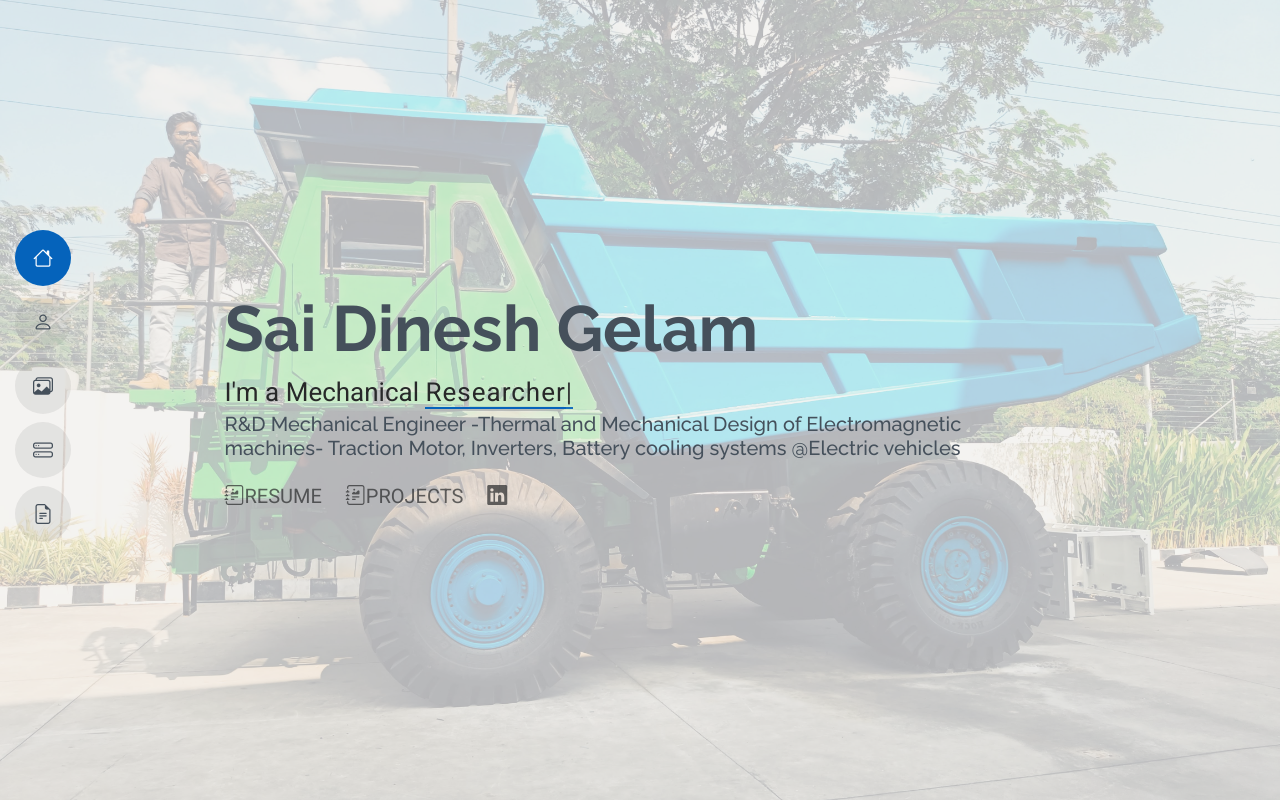
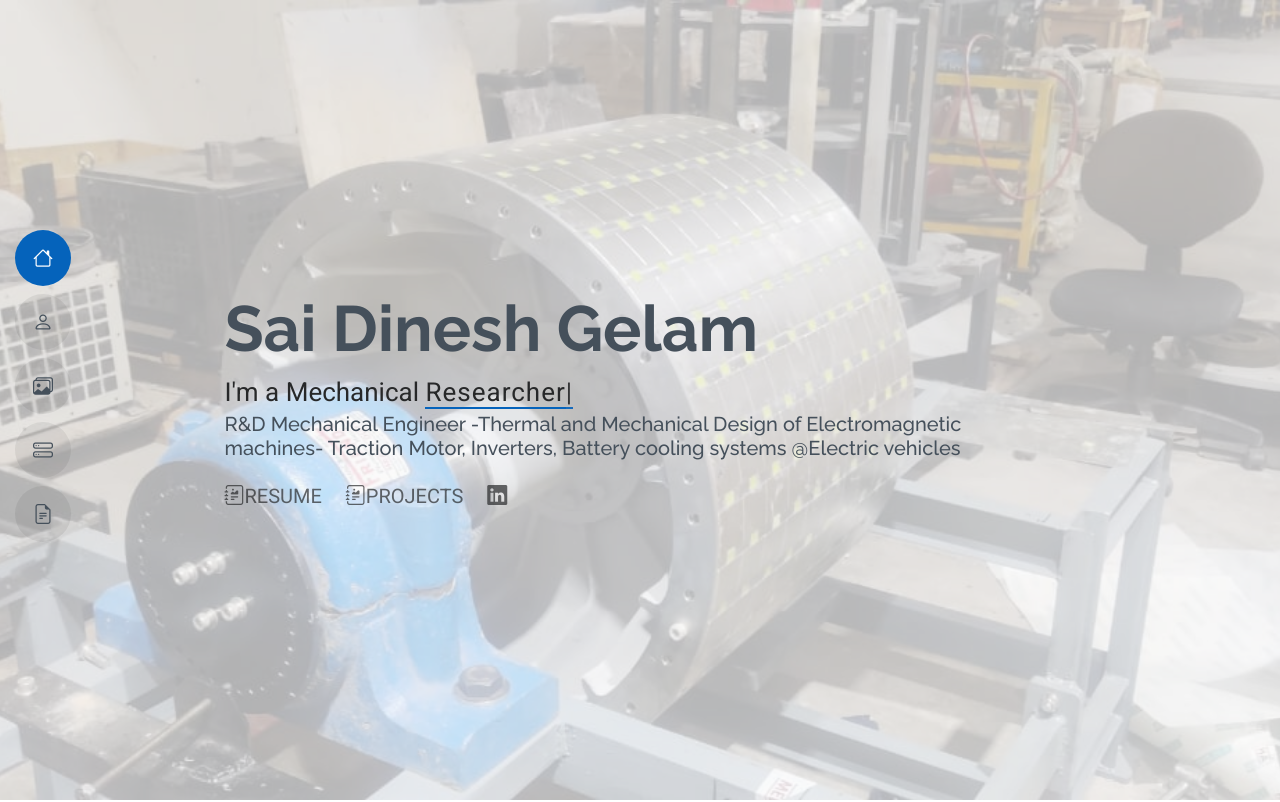
Before and after one commit to saidineshgelam/saidineshgelam.github.io, a plain HTML site: page index.html in a window 1280 px wide. Shown: the top 802 px of the page. Drawn offline with Linux system fonts and the light colour scheme.

Commit message:
wallpaperchange

```diff
--- a/index.html
+++ b/index.html
@@ -60,7 +60,7 @@
     <section id="hero" class="hero section light-background">
     <div class="hero-background"></div>
 
-      <img src="assets/img/home2.jpg" alt="">
+      <img src="assets/img/prototype motor rotor.jpg" alt="">
 
       <div class="container" data-aos="zoom-out">
         <div class="row justify-content-center">
```
